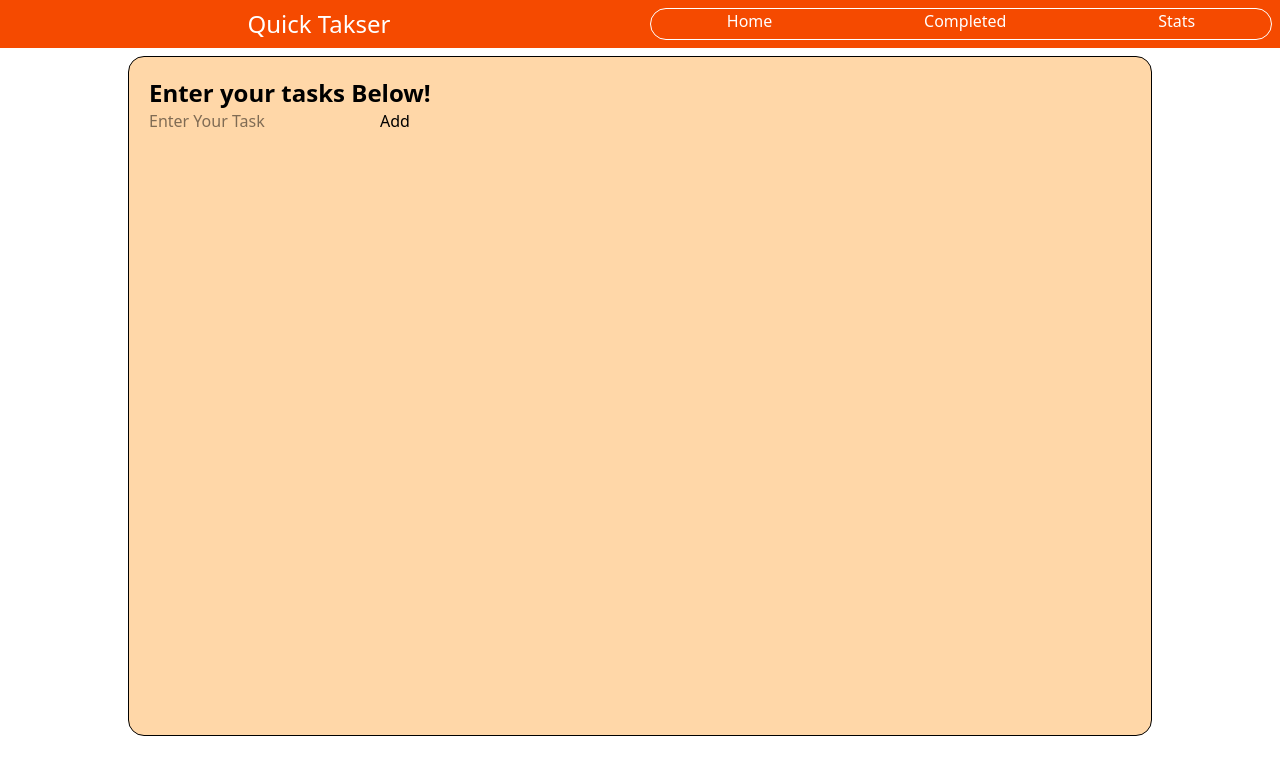
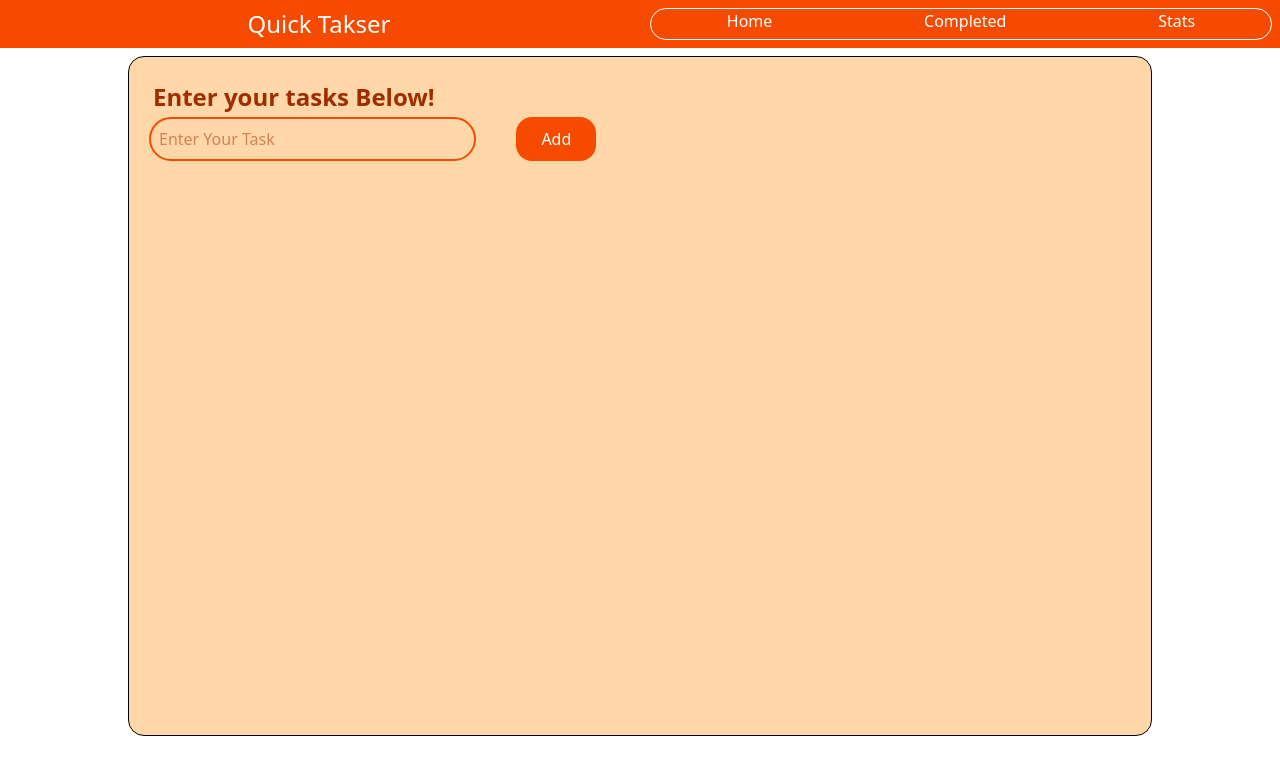
Before and after one commit to devarsh-commits/fullstacktaskapp, a React (Vite) app: page / in a window 1280 px wide. Shown: the top 774 px of the page. Built offline with nearby package versions, Linux system fonts and the light colour scheme.

Commit message:
Adding buttons

```diff
--- a/src/components/Home.jsx
+++ b/src/components/Home.jsx
@@ -4,28 +4,28 @@ import { useState } from 'react'
 import { v4 as uuidv4 } from 'uuid';
 
 const Home = () => {
-    const date=new Date()
-    const[todo,settodo]=useState('');
-    const [Comtodo,setComtodo]=useState(null);
-    const [tasks,settasks]=useState([]);
-    const Handelchange=(e) => {
+    const date = new Date()
+    const [todo, settodo] = useState('');
+    const [Comtodo, setComtodo] = useState(null);
+    const [tasks, settasks] = useState([]);
+    const Handelchange = (e) => {
         settodo(e.target.value)
     }
-    const fetchTask=async()=>{
-       try{
-        const r=await fetch("http://localhost:3000/");
-        const res=await r.json();
+    const fetchTask = async () => {
+        try {
+            const r = await fetch("http://localhost:3000/");
+            const res = await r.json();
             settasks(res)
-       }catch(err){
+        } catch (err) {
             alert('There is Problem with Server!')
         }
     }
-     const Handelsubmit=async(e)=>{
-        !todo.trim('')?alert("You have not added your task"): setComtodo({id:uuidv4(),todo,isCompleted:false,day:date.toString().split(' ').slice(0,1).join(),orderby:Date.now()});
+    const Handelsubmit = async (e) => {
+        !todo.trim('') ? alert("You have not added your task") : setComtodo({ id: uuidv4(), todo, isCompleted: false, day: date.toString().split(' ').slice(0, 1).join(), orderby: Date.now() });
         settodo('')
     }
-    useEffect(()=>{ fetchTask()})
-    useEffect(()=>{
+    useEffect(() => { fetchTask() })
+    useEffect(() => {
         const sendData = async () => {
             try {
                 const data = Comtodo;
@@ -48,7 +48,7 @@ const Home = () => {
         if (Comtodo) {
             sendData();
         }
-    },[Comtodo]);
+    }, [Comtodo]);
     // console.log(todo)
     console.log(tasks)
 
@@ -57,15 +57,16 @@ const Home = () => {
             <nav className='w-screen'><Nav /></nav>
             <div className="w-4/5  mx-auto min-h-[85vh] m-2 rounded-2xl bg-orange-200 p-5 border">
                 <div className="box1">
-                    <div className="head head text-2xl font-bold">Enter your tasks Below!</div>
-                    <input type="text" value={todo} placeholder='Enter Your Task' onChange={Handelchange} />
-                    <button onClick={Handelsubmit}>Add</button>
+                    <div className="head head text-2xl font-bold m-1 text-orange-800">Enter your tasks Below!</div>
+                    <div className='flex gap-10'>  <input className='border-2 text-orange-800 border-orange-600 w-2/6 p-2 rounded-3xl' type="text" value={todo} placeholder='Enter Your Task' onChange={Handelchange} />
+                        <button className=' w-[5rem] rounded-2xl text-white font-medium bg-orange-600' onClick={Handelsubmit}>Add</button></div>
                 </div>
                 <div className="mytasks">
-                    {tasks.map((data)=>{
-                        return <div>
+                    {tasks.map((data) => {
+                        return <div className='flex gap-10 m-5 p-4 text-xl font-medium bg-orange-100 rounded-2xl'>
                             <div className="maintask">{data.todo}</div>
-                            <div className='day'>{data.day}</div>
+                            <button className=' rounded-2xl text-[0.7em] p-2 text-white bg-orange-600'>Update</button>
+                            <button className=' rounded-2xl text-[0.7em] p-2 text-white bg-orange-600'>Delete</button>
                         </div>
                     })}
                 </div>
```
Lines whose indentation alone changed are shown as unchanged.
